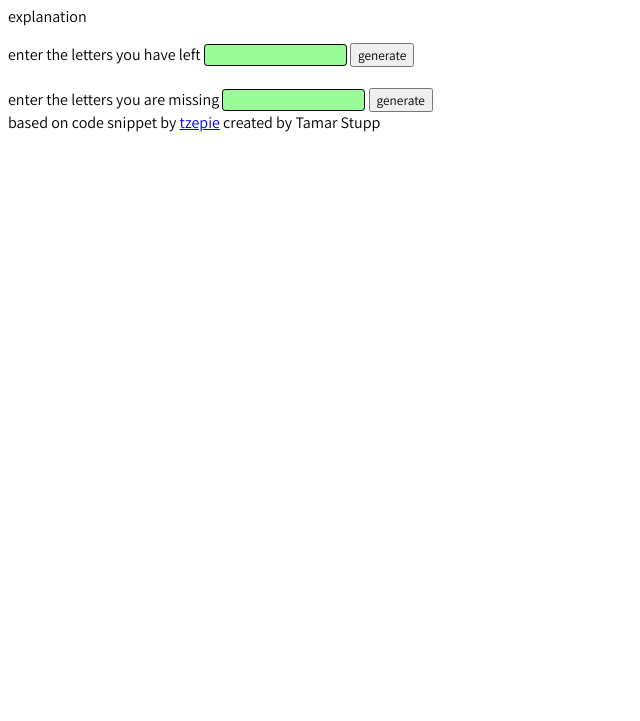
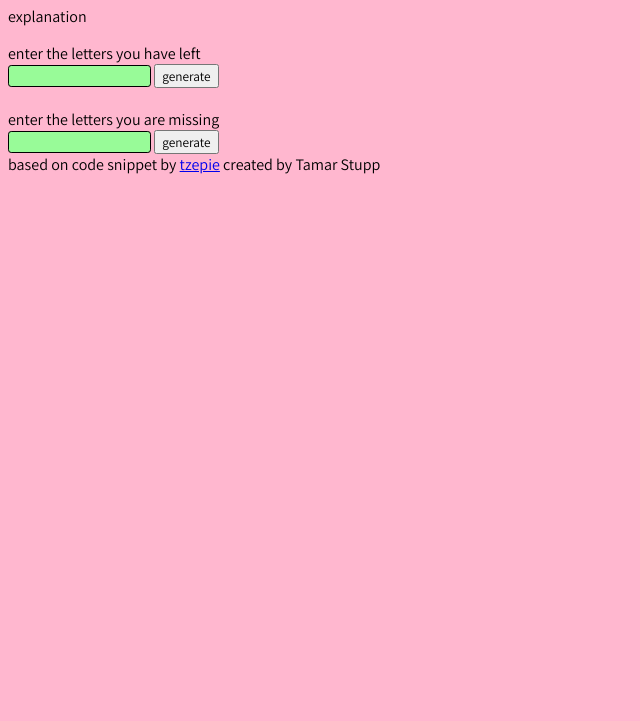
Before and after one commit to TamarStupp/findTSsongByLetter, a plain HTML site: page index.html in a window 1280 px wide. Shown: the part 79-800 px from the top of the page, without its empty margins (0-640 px from the left). Drawn offline with Linux system fonts and the light colour scheme.

Commit message:
add background color

```diff
--- a/style.css
+++ b/style.css
@@ -9,10 +9,18 @@ input:valid {
     background-color: palegreen;
 }
 
-  input:invalid {
+input:invalid {
     background-color: lightpink;
-  }
+}
 
-  * {
+* {
     font-family: "Assistant";
-  }
+}
+
+label {
+    display: block;
+}
+
+body {
+    background-color: rgb(255 183 207);
+}
```
